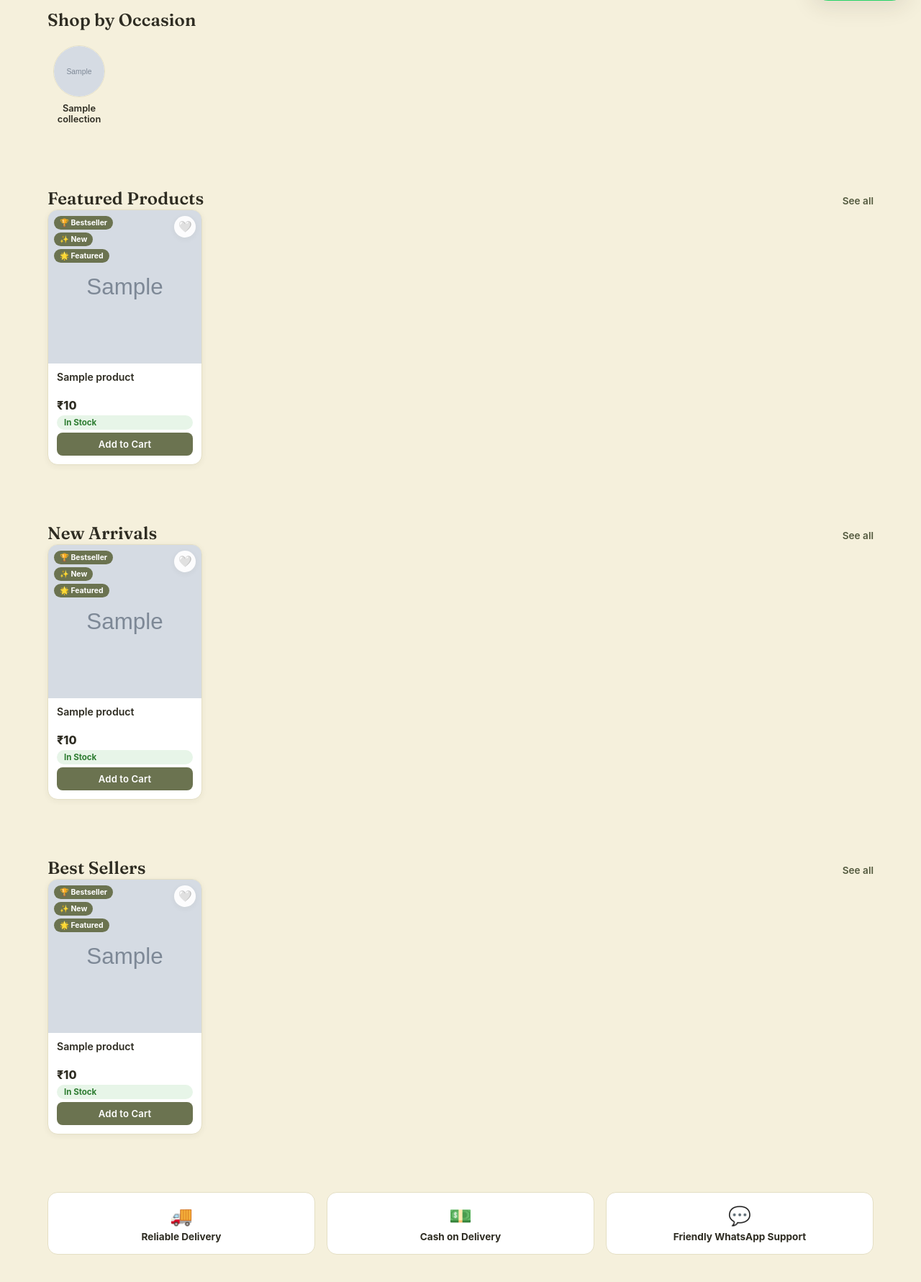
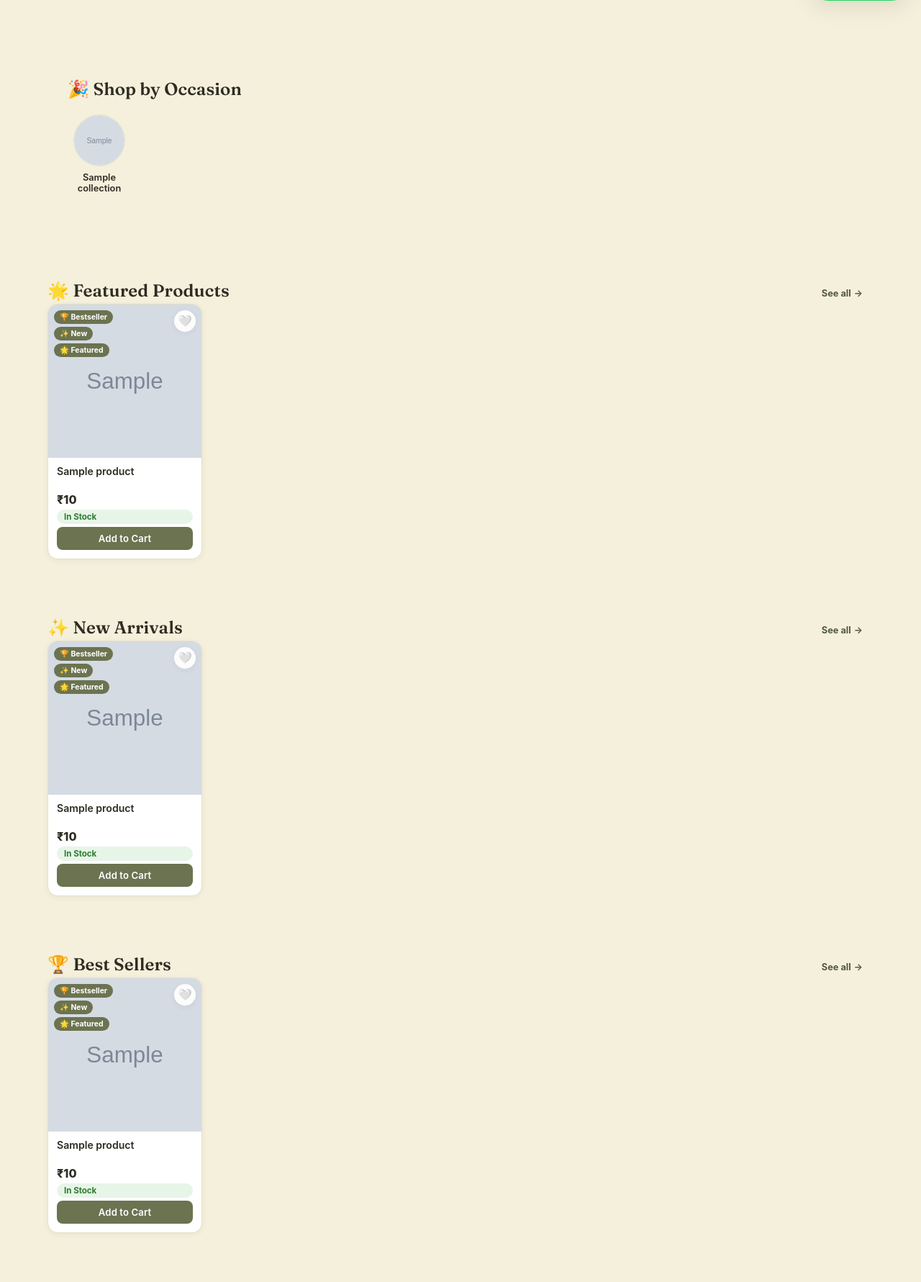
Before and after one commit to johnsjoyfulgifts/johns-joyful-gifts, a FastAPI app: page / in a window 1280 px wide. Shown: the part 779-2560 px from the top of the page at 72% size. Run offline with FastAPI, Linux system fonts and the light colour scheme; tables that the repository leaves empty hold one stand-in row (values such as "Sample post"); grey boxes marked "Sample" are stand-in pictures; data that the repository does not hold is empty.

Commit message:
Redesign the homepage with a more elegant look
Trust badges (delivery/COD/WhatsApp) now match the icon-circle stat
card style used elsewhere — soft colored circle, shadow, hover lift.
Section headings (Featured/New Arrivals/Best Sellers/Special Offers)
get an emoji accent and their "See all" link is now a pill button that
fills solid on hover instead of a bare underlined-on-hover text link.
Category and Occasion rows sit in a soft tinted card to visually
separate them from the product-grid sections below. Removed the old
.section-title--row link rule (only home.html used it) since it would
otherwise fight the new pill's hover transition.

Co-Authored-By: Claude Sonnet 5 <noreply@anthropic.com>

```diff
--- a/app/static/css/style.css
+++ b/app/static/css/style.css
@@ -113,9 +113,7 @@ h1, h2, h3 { font-family: var(--font-heading); font-weight: 600; letter-spacing:
 main { flex: 1; }
 .page-section { padding: 40px 0; }
 .section-title { font-family: var(--font-heading); font-size: 1.5rem; font-weight: 600; letter-spacing: 0.005em; margin: 0 0 20px; }
-.section-title--row { display: flex; align-items: baseline; justify-content: space-between; }
-.section-title--row a { font-size: 0.85rem; color: var(--color-primary-dark); font-weight: 600; transition: opacity 0.15s var(--ease); }
-.section-title--row a:hover { opacity: 0.72; }
+.section-title--row { display: flex; align-items: baseline; justify-content: space-between; flex-wrap: wrap; gap: 8px; }
 
 /* Hero */
 .hero {
@@ -232,9 +230,28 @@ main { flex: 1; }
 /* Trust section */
 .trust-grid { display: grid; grid-template-columns: repeat(2, 1fr); gap: 16px; }
 @media (min-width: 640px) { .trust-grid { grid-template-columns: repeat(3, 1fr); } }
-.trust-item { background: var(--color-surface); border-radius: var(--radius-md); padding: 16px; text-align: center; border: 1px solid var(--color-border); }
-.trust-item__icon { font-size: 1.6rem; margin-bottom: 6px; }
-.trust-item__title { font-weight: 700; font-size: 0.85rem; }
+.trust-item {
+  background: var(--color-surface); border-radius: var(--radius-lg); padding: 24px 16px; text-align: center;
+  border: 1px solid var(--color-border); box-shadow: var(--shadow-sm);
+  transition: transform 0.18s var(--ease), box-shadow 0.18s var(--ease), border-color 0.18s var(--ease);
+}
+.trust-item:hover { transform: translateY(-3px); box-shadow: var(--shadow-md); border-color: transparent; }
+.trust-item__icon {
+  width: 52px; height: 52px; border-radius: 50%; background: rgba(107, 115, 80, 0.12);
+  display: flex; align-items: center; justify-content: center; font-size: 1.5rem; margin: 0 auto 12px;
+}
+.trust-item__title { font-weight: 700; font-size: 0.88rem; }
+
+/* Section chrome */
+.section-link {
+  display: inline-flex; align-items: center; gap: 4px; font-size: 0.8rem; font-weight: 700; color: var(--color-primary-dark);
+  background: var(--color-bg); border-radius: 999px; padding: 7px 15px;
+  transition: background-color 0.15s var(--ease), color 0.15s var(--ease), transform 0.15s var(--ease);
+}
+.section-link:hover { background: var(--color-primary); color: #fff; transform: translateX(2px); opacity: 1; }
+.section-link::after { content: "→"; }
+.section-tinted { background: linear-gradient(180deg, var(--color-bg) 0%, rgba(245,240,220,0.4) 100%); border-radius: var(--radius-lg); padding: 28px 20px; }
+@media (min-width: 640px) { .section-tinted { padding: 32px 28px; } }
 
 /* Forms */
 .form-group { margin-bottom: 16px; }
--- a/app/templates/customer/home.html
+++ b/app/templates/customer/home.html
@@ -15,7 +15,8 @@
 
   {% if categories %}
   <section class="page-section">
-    <h2 class="section-title">Shop by Category</h2>
+    <div class="section-tinted">
+      <h2 class="section-title">🗂️ Shop by Category</h2>
       <div class="category-scroll">
         {% for cat in categories %}
         <a class="category-chip" href="/category/{{ cat.slug }}">
@@ -26,12 +27,14 @@
         </a>
         {% endfor %}
       </div>
+    </div>
   </section>
   {% endif %}
 
   {% if occasions %}
   <section class="page-section">
-    <h2 class="section-title">Shop by Occasion</h2>
+    <div class="section-tinted">
+      <h2 class="section-title">🎉 Shop by Occasion</h2>
       <div class="category-scroll">
         {% for occ in occasions %}
         <a class="category-chip" href="/occasion/{{ occ.slug }}">
@@ -41,6 +44,7 @@
           {{ occ.name }}
         </a>
         {% endfor %}
+      </div>
     </div>
   </section>
   {% endif %}
@@ -56,8 +60,8 @@
   {% if featured %}
   <section class="page-section">
     <div class="section-title--row">
-      <h2 class="section-title mb-0">Featured Products</h2>
-      <a href="/shop">See all</a>
+      <h2 class="section-title mb-0">🌟 Featured Products</h2>
+      <a href="/shop" class="section-link">See all</a>
     </div>
     <div class="product-grid">
       {% for p in featured %}{{ cards.product_card(p) }}{% endfor %}
@@ -68,8 +72,8 @@
   {% if new_arrivals %}
   <section class="page-section">
     <div class="section-title--row">
-      <h2 class="section-title mb-0">New Arrivals</h2>
-      <a href="/shop?sort=newest">See all</a>
+      <h2 class="section-title mb-0">✨ New Arrivals</h2>
+      <a href="/shop?sort=newest" class="section-link">See all</a>
     </div>
     <div class="product-grid">
       {% for p in new_arrivals %}{{ cards.product_card(p) }}{% endfor %}
@@ -80,8 +84,8 @@
   {% if bestsellers %}
   <section class="page-section">
     <div class="section-title--row">
-      <h2 class="section-title mb-0">Best Sellers</h2>
-      <a href="/shop">See all</a>
+      <h2 class="section-title mb-0">🏆 Best Sellers</h2>
+      <a href="/shop" class="section-link">See all</a>
     </div>
     <div class="product-grid">
       {% for p in bestsellers %}{{ cards.product_card(p) }}{% endfor %}
@@ -92,8 +96,8 @@
   {% if special_offers %}
   <section class="page-section">
     <div class="section-title--row">
-      <h2 class="section-title mb-0">Special Offers</h2>
-      <a href="/shop">See all</a>
+      <h2 class="section-title mb-0">🔥 Special Offers</h2>
+      <a href="/shop" class="section-link">See all</a>
     </div>
     <div class="product-grid">
       {% for p in special_offers %}{{ cards.product_card(p) }}{% endfor %}
```
Lines whose indentation alone changed are shown as unchanged.
